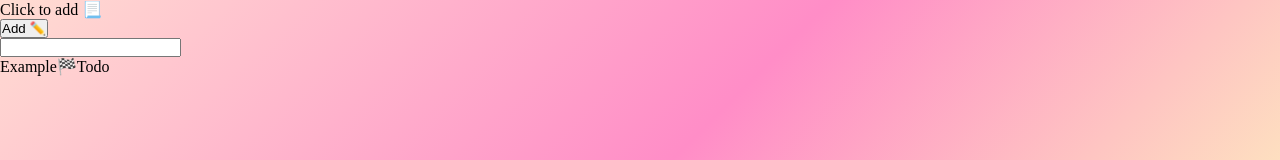
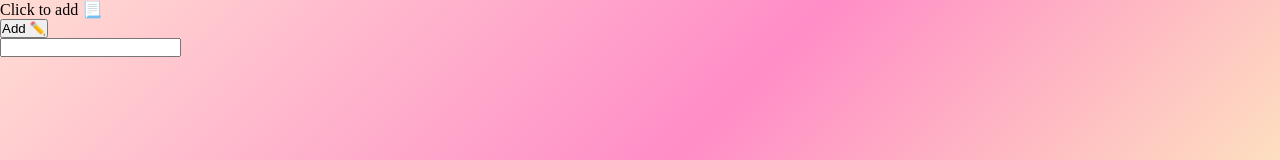
Before and after one commit to OthmanAdi/Simple-Todolist-JS, a plain HTML site: page index.html in a window 1280 px wide. Shown: the top 160 px of the page. Drawn offline with Linux system fonts and the light colour scheme.

Commit message:
Commented out the dummy todolist item

```diff
--- a/index.html
+++ b/index.html
@@ -23,7 +23,7 @@
         </div> <!--End of TodoInputField-->
         <div class="TodosList">
             <ul class="todoUL">
-                <li>Example🏁Todo</li>
+<!--                <li>Example🏁Todo</li>-->
             </ul>
         </div><!--End of TodoList-->
     </div>
```
